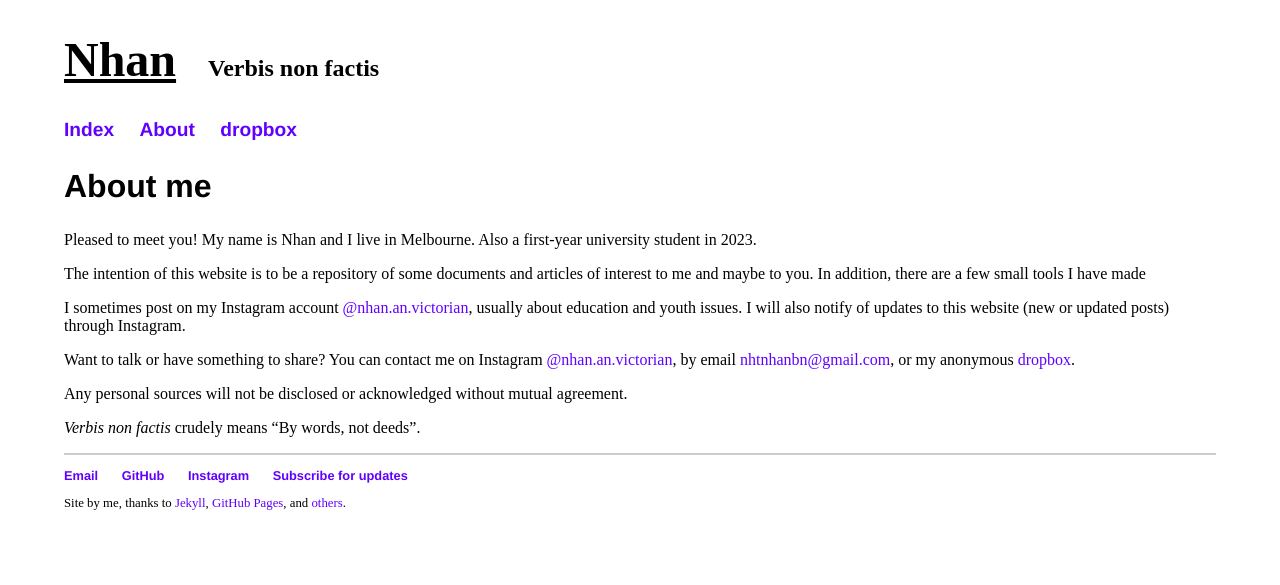
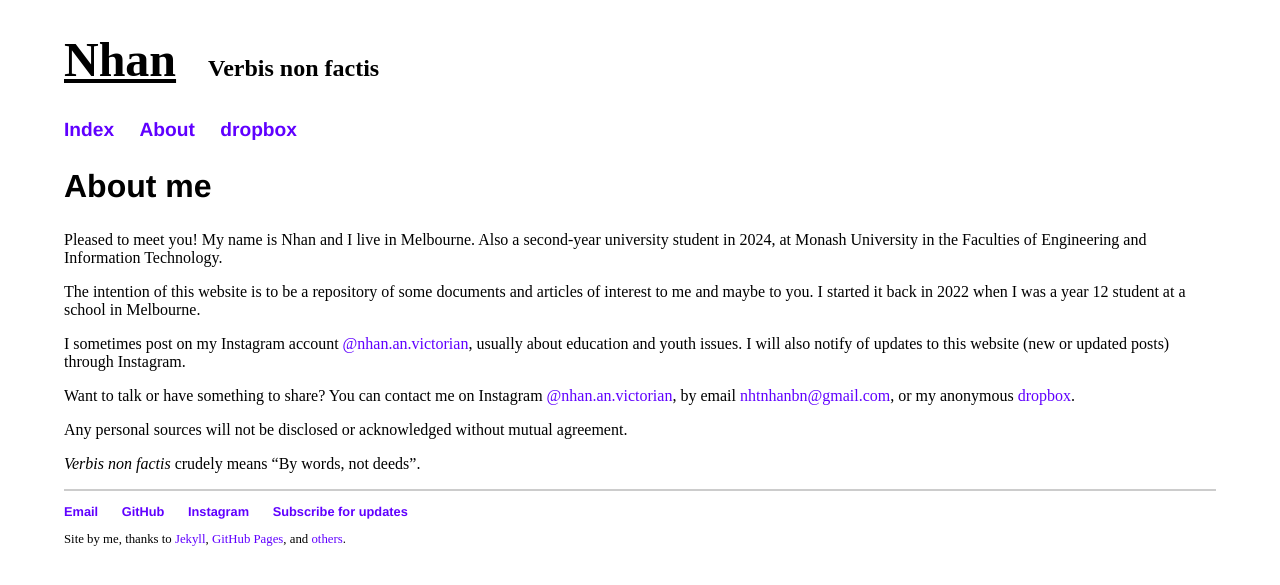
Before and after one commit to nhtnhanbn/nhtnhanbn.github.io, a Jekyll site: the page built from about.md, in a window 1280 px wide. Shown: the top 585 px of the page. Built offline with Jekyll 4.4.1, drawn with Linux system fonts in a browser that asks for light colours; grey boxes are pictures that could not be loaded.

Commit message:
Update about details

```diff
--- a/about.md
+++ b/about.md
@@ -7,9 +7,10 @@ title: About Nhan
 
 Pleased to meet you!
 My name is Nhan and I live in Melbourne.
-Also a first-year university student in 2023.
+Also a second-year university student in 2024, at Monash University in the Faculties of Engineering and Information Technology.
 
-The intention of this website is to be a repository of some documents and articles of interest to me and maybe to you. In addition, there are a few small tools I have made
+The intention of this website is to be a repository of some documents and articles of interest to me and maybe to you.
+I started it back in 2022 when I was a year 12 student at a school in Melbourne.
 
 I sometimes post on my Instagram account [@nhan.an.victorian](https://instagram.com/nhan.an.victorian),
 usually about education and youth issues. I will also notify of updates to this website (new or updated posts) through Instagram.
```
Also changed, not shown: _repository/monash.md (+2 -2 lines).
